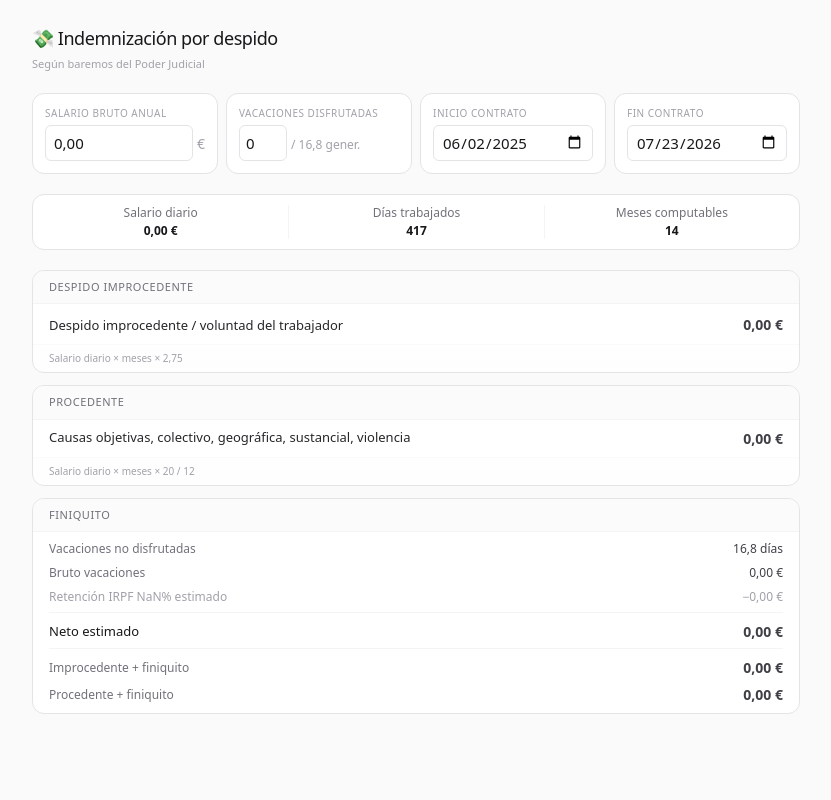
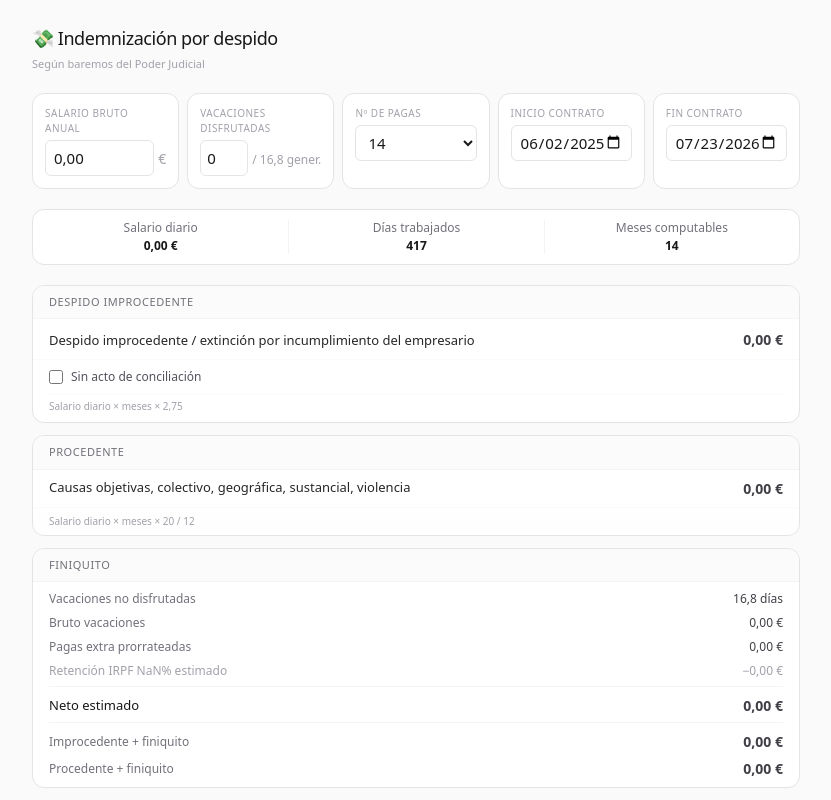
Before and after one commit to pdelgadogp/indemnizacion-calculator, a Next.js app: page / in a window 1280 px wide. Shown: the whole page, without its empty margins (224-1055 px from the left). Built offline with nearby package versions, Linux system fonts and the light colour scheme.

Commit message:
Nº pagas 12/14 con prorrateo de extras, etiqueta art.50, IRPF marginal en improcedente sin conciliacion

```diff
--- a/components/calculator.tsx
+++ b/components/calculator.tsx
@@ -42,6 +42,11 @@ export default function Calculator() {
     }
     return 0;
   });
+  const [numPagas, setNumPagas] = useState(14);
+  const [sinConciliacion, setSinConciliacion] = useState(false);
+  const [indemnizacionInput, setIndemnizacionInput] = useState("");
+  const [indemnizacionPercibida, setIndemnizacionPercibida] = useState(0);
+  const [indemnizacionFocused, setIndemnizacionFocused] = useState(false);
 
   useEffect(() => {
     if (typeof window !== "undefined") localStorage.setItem("salario", annualSalary.toString());
@@ -55,9 +60,20 @@ export default function Calculator() {
     ? salaryInput
     : formatSalaryForDisplay(annualSalary);
 
+  const indemnizacionDisplay = indemnizacionFocused
+    ? indemnizacionInput
+    : formatSalaryForDisplay(indemnizacionPercibida);
+
   const results = useMemo(
-    () => calculate(annualSalary, new Date(startDate + "T00:00:00"), new Date(endDate + "T23:59:59"), vacationTaken),
-    [annualSalary, startDate, endDate, vacationTaken]
+    () => calculate(
+      annualSalary,
+      new Date(startDate + "T00:00:00"),
+      new Date(endDate + "T23:59:59"),
+      vacationTaken,
+      numPagas,
+      indemnizacionPercibida
+    ),
+    [annualSalary, startDate, endDate, vacationTaken, numPagas, indemnizacionPercibida]
   );
 
   const handleSalaryFocus = useCallback(() => {
@@ -80,6 +96,20 @@ export default function Calculator() {
     if (!isNaN(v)) setVacationTaken(Math.max(0, v));
   }, []);
 
+  const handleIndemnizacionFocus = useCallback(() => {
+    setIndemnizacionFocused(true);
+    setIndemnizacionInput(indemnizacionPercibida === 0 ? "" : indemnizacionPercibida.toString().replace(".", ","));
+  }, [indemnizacionPercibida]);
+
+  const handleIndemnizacionBlur = useCallback(() => {
+    setIndemnizacionFocused(false);
+    setIndemnizacionPercibida(parseSalary(indemnizacionInput));
+  }, [indemnizacionInput]);
+
+  const handleIndemnizacionChange = useCallback((e: React.ChangeEvent<HTMLInputElement>) => {
+    setIndemnizacionInput(e.target.value);
+  }, []);
+
   return (
     <main className="h-screen overflow-y-auto bg-zinc-50 p-6 font-[family-name:var(--font-geist-sans),system-ui,sans-serif] select-none">
       <div className="max-w-2xl lg:max-w-3xl mx-auto flex flex-col gap-5 pb-10">
@@ -93,7 +123,7 @@ export default function Calculator() {
           </p>
         </header>
 
-        <div className="grid grid-cols-2 lg:grid-cols-4 gap-2">
+        <div className="grid grid-cols-2 lg:grid-cols-5 gap-2">
           <label className="bg-white rounded-xl border border-zinc-200 px-2 lg:px-3 py-3 focus-within:border-zinc-300 focus-within:shadow-sm transition-all overflow-hidden lg:overflow-visible">
             <span className="block text-[10px] text-zinc-400 uppercase tracking-wider mb-1">
               Salario bruto anual
@@ -127,6 +157,22 @@ export default function Calculator() {
               <span className="text-xs text-zinc-400 whitespace-nowrap">
                 / {results?.vacationEarned?.toFixed(1)?.replace(".", ",") ?? "0,0"} gener.
               </span>
+            </span>
+          </label>
+
+          <label className="bg-white rounded-xl border border-zinc-200 px-2 lg:px-3 py-3 focus-within:border-zinc-300 focus-within:shadow-sm transition-all overflow-hidden lg:overflow-visible">
+            <span className="block text-[10px] text-zinc-400 uppercase tracking-wider mb-1">
+              Nº de pagas
+            </span>
+            <span className="flex items-baseline gap-1">
+              <select
+                value={numPagas}
+                onChange={(e) => setNumPagas(Number(e.target.value))}
+                className="w-full text-[15px] font-medium text-zinc-900 bg-transparent outline-none border border-zinc-200 rounded-md px-2 py-1 focus:border-zinc-300 h-9 box-border"
+              >
+                <option value={12}>12</option>
+                <option value={14}>14</option>
+              </select>
             </span>
           </label>
 
@@ -171,12 +217,55 @@ className="w-full min-w-0 text-xs lg:text-[15px] font-medium text-zinc-900 bg-tr
             </div>
             <div className="px-4 py-2 flex items-center justify-between">
               <div>
-                <span className="text-[13px] font-medium text-zinc-800">Despido improcedente / voluntad del trabajador</span>
+                <span className="text-[13px] font-medium text-zinc-800">Despido improcedente / extinción por incumplimiento del empresario</span>
               </div>
-              <span className="text-[14px] font-semibold text-zinc-700 tabular-nums ml-4 shrink-0">{formatCurrency(results.despidoImprocedente)}</span>
+              <span className="text-[14px] font-semibold text-zinc-700 tabular-nums ml-4 shrink-0">
+                {sinConciliacion ? formatCurrency(results.improcedenteNetoIRPF) : formatCurrency(results.despidoImprocedente)}
+              </span>
             </div>
-            <div className="px-4 py-1.5 border-t border-zinc-50 bg-zinc-50/30">
-              <p className="text-[10px] text-zinc-400">Salario diario × meses × 2,75</p>
+            <div className="px-4 py-2 border-t border-zinc-50 space-y-2">
+              <label className="flex items-center gap-2 cursor-pointer select-none">
+                <input
+                  type="checkbox"
+                  checked={sinConciliacion}
+                  onChange={(e) => setSinConciliacion(e.target.checked)}
+                  className="h-3.5 w-3.5 accent-zinc-600"
+                />
+                <span className="text-[12px] text-zinc-600">Sin acto de conciliación</span>
+              </label>
+              {sinConciliacion && (
+                <div className="space-y-1.5">
+                  <div className="flex items-center justify-between">
+                    <span className="text-[12px] text-zinc-500">Indemnización percibida</span>
+                    <input
+                      type="text"
+                      inputMode="decimal"
+                      value={indemnizacionDisplay}
+                      onFocus={handleIndemnizacionFocus}
+                      onBlur={handleIndemnizacionBlur}
+                      onChange={handleIndemnizacionChange}
+                      className="w-32 text-[13px] font-medium text-zinc-900 bg-transparent outline-none tabular-nums border border-zinc-200 rounded-md px-2 py-0.5 focus:border-zinc-300 text-right"
+                    />
+                  </div>
+                  <div className="flex items-center justify-between">
+                    <span className="text-[12px] text-zinc-400">Exento (mínimo legal)</span>
+                    <span className="text-[12px] text-zinc-700 tabular-nums">−{formatCurrency(results.despidoImprocedente)}</span>
+                  </div>
+                  <div className="flex items-center justify-between">
+                    <span className="text-[12px] text-zinc-400">Exceso sujeto a IRPF</span>
+                    <span className="text-[12px] text-zinc-700 tabular-nums">{formatCurrency(results.excesoIndemnizacionIRPF)}</span>
+                  </div>
+                  <div className="flex items-center justify-between">
+                    <span className="text-[12px] text-zinc-400">
+                      IRPF exceso (tramo marginal {(results.marginalIRPFRate * 100).toFixed(1).replace(".", ",")}%)
+                    </span>
+                    <span className="text-[12px] text-zinc-400 tabular-nums">−{formatCurrency(results.irpfIndemnizacion)}</span>
+                  </div>
+                </div>
+              )}
+              <div className="pt-1 border-t border-zinc-50">
+                <p className="text-[10px] text-zinc-400">Salario diario × meses × 2,75</p>
+              </div>
             </div>
           </div>
 
@@ -206,8 +295,14 @@ className="w-full min-w-0 text-xs lg:text-[15px] font-medium text-zinc-900 bg-tr
               </div>
               <div className="flex items-center justify-between">
                 <span className="text-[12px] text-zinc-500">Bruto vacaciones</span>
-                <span className="text-[12px] font-medium text-zinc-700 tabular-nums">{formatCurrency(results.finiquitoBruto)}</span>
+                <span className="text-[12px] font-medium text-zinc-700 tabular-nums">{formatCurrency(results.vacacionesBruto)}</span>
               </div>
+              {numPagas > 12 && (
+                <div className="flex items-center justify-between">
+                  <span className="text-[12px] text-zinc-500">Pagas extra prorrateadas</span>
+                  <span className="text-[12px] font-medium text-zinc-700 tabular-nums">{formatCurrency(results.pagasExtra)}</span>
+                </div>
+              )}
               <div className="flex items-center justify-between">
                 <span className="text-[12px] text-zinc-400">
                   Retención IRPF {(results.effectiveIRPFRate * 100).toFixed(1).replace(".", ",")}% estimado
@@ -220,7 +315,9 @@ className="w-full min-w-0 text-xs lg:text-[15px] font-medium text-zinc-900 bg-tr
               </div>
               <div className="flex items-center justify-between pt-2 border-t border-zinc-100">
                 <span className="text-[12px] text-zinc-500">Improcedente + finiquito</span>
-                <span className="text-[14px] font-semibold text-zinc-700 tabular-nums">{formatCurrency(results.improcedenteFiniquito)}</span>
+                <span className="text-[14px] font-semibold text-zinc-700 tabular-nums">
+                  {formatCurrency(sinConciliacion ? results.improcedenteFiniquitoIRPF : results.improcedenteFiniquito)}
+                </span>
               </div>
               <div className="flex items-center justify-between">
                 <span className="text-[12px] text-zinc-500">Procedente + finiquito</span>
--- a/lib/calculations.ts
+++ b/lib/calculations.ts
@@ -5,6 +5,7 @@ export interface Results {
   vacationEarned: number;
   vacationUnused: number;
   effectiveIRPFRate: number;
+  marginalIRPFRate: number;
   despidoImprocedente: number;
   extincionVoluntadTrabajador: number;
   extincionCausasObjetivas: number;
@@ -13,11 +14,17 @@ export interface Results {
   modificacionSustancial: number;
   violenciaGenero: number;
   extincionContratoTemporal: number;
+  vacacionesBruto: number;
+  pagasExtra: number;
   finiquitoBruto: number;
   finiquitoIRPF: number;
   finiquitoNeto: number;
   improcedenteFiniquito: number;
   procedenteFiniquito: number;
+  excesoIndemnizacionIRPF: number;
+  irpfIndemnizacion: number;
+  improcedenteNetoIRPF: number;
+  improcedenteFiniquitoIRPF: number;
 }
 
 function dateDiffDays(a: Date, b: Date): number {
@@ -54,11 +61,49 @@ function calcEffectiveIRPFRate(annualSalary: number): number {
   return Math.round((totalTax / annualSalary) * 10000) / 10000;
 }
 
+function calcMarginalIRPFRate(annualSalary: number): number {
+  const brackets = [
+    { limit: 12450, rate: 0.18 },
+    { limit: 20200, rate: 0.2285 },
+    { limit: 35200, rate: 0.2835 },
+    { limit: 60000, rate: 0.3575 },
+    { limit: 300000, rate: 0.4375 },
+    { limit: Infinity, rate: 0.50 },
+  ];
+
+  for (const b of brackets) {
+    if (annualSalary <= b.limit) return b.rate;
+  }
+  return 0.5;
+}
+
+function calcPagasExtraProporcional(endDate: Date, pagaMonto: number): number {
+  const y = endDate.getFullYear();
+  const jan1 = new Date(y, 0, 1);
+  const jun30 = new Date(y, 5, 30);
+  const jul1 = new Date(y, 6, 1);
+  const dec31 = new Date(y, 11, 31);
+
+  const sem1 = dateDiffDays(jan1, jun30) + 1;
+  const sem2 = dateDiffDays(jul1, dec31) + 1;
+
+  let proporcion = 0;
+  if (endDate.getTime() <= jun30.getTime()) {
+    proporcion = (dateDiffDays(jan1, endDate) + 1) / sem1;
+  } else {
+    proporcion = 1 + (dateDiffDays(jul1, endDate) + 1) / sem2;
+  }
+
+  return pagaMonto * proporcion;
+}
+
 export function calculate(
   annualSalary: number,
   startDate: Date,
   endDate: Date,
-  vacationTaken: number
+  vacationTaken: number,
+  numPagas: number = 14,
+  indemnizacionPercibida: number = 0
 ): Results | null {
   if (annualSalary < 0 || !startDate || !endDate) return null;
   if (isNaN(startDate.getTime()) || isNaN(endDate.getTime())) return null;
@@ -78,11 +123,20 @@ export function calculate(
   const yearTotalDays = daysInYear(endDate);
   const vacationEarned = (currentYearDays / yearTotalDays) * 30;
   const vacationUnused = Math.max(0, vacationEarned - vacationTaken);
-  const finiquitoBruto = dailySalary * vacationUnused;
+  const vacacionesBruto = dailySalary * vacationUnused;
+
+  const pagaExtraMonto = annualSalary / numPagas;
+  const pagasExtra = numPagas > 12 ? calcPagasExtraProporcional(endDate, pagaExtraMonto) : 0;
+  const finiquitoBruto = vacacionesBruto + pagasExtra;
 
   const effectiveIRPFRate = calcEffectiveIRPFRate(annualSalary);
+  const marginalIRPFRate = calcMarginalIRPFRate(annualSalary);
   const finiquitoIRPF = finiquitoBruto * effectiveIRPFRate;
   const finiquitoNeto = finiquitoBruto - finiquitoIRPF;
+
+  const excesoIndemnizacionIRPF = Math.max(0, indemnizacionPercibida - despidoImprocedente);
+  const irpfIndemnizacion = excesoIndemnizacionIRPF * marginalIRPFRate;
+  const improcedenteNetoIRPF = indemnizacionPercibida - irpfIndemnizacion;
 
   const r = (n: number) => Math.round(n * 100) / 100;
 
@@ -93,6 +147,7 @@ export function calculate(
     vacationEarned: r(vacationEarned),
     vacationUnused: r(vacationUnused),
     effectiveIRPFRate,
+    marginalIRPFRate,
     despidoImprocedente: r(despidoImprocedente),
     extincionVoluntadTrabajador: r(extincionVoluntadTrabajador),
     extincionCausasObjetivas: r(fProcedente),
@@ -101,11 +156,17 @@ export function calculate(
     modificacionSustancial: r(fProcedente),
     violenciaGenero: r(fProcedente),
     extincionContratoTemporal: r(extincionContratoTemporal),
+    vacacionesBruto: r(vacacionesBruto),
+    pagasExtra: r(pagasExtra),
     finiquitoBruto: r(finiquitoBruto),
     finiquitoIRPF: r(finiquitoIRPF),
     finiquitoNeto: r(finiquitoNeto),
     improcedenteFiniquito: r(despidoImprocedente + finiquitoNeto),
     procedenteFiniquito: r(fProcedente + finiquitoNeto),
+    excesoIndemnizacionIRPF: r(excesoIndemnizacionIRPF),
+    irpfIndemnizacion: r(irpfIndemnizacion),
+    improcedenteNetoIRPF: r(improcedenteNetoIRPF),
+    improcedenteFiniquitoIRPF: r(improcedenteNetoIRPF + finiquitoNeto),
   };
 }
 
```
